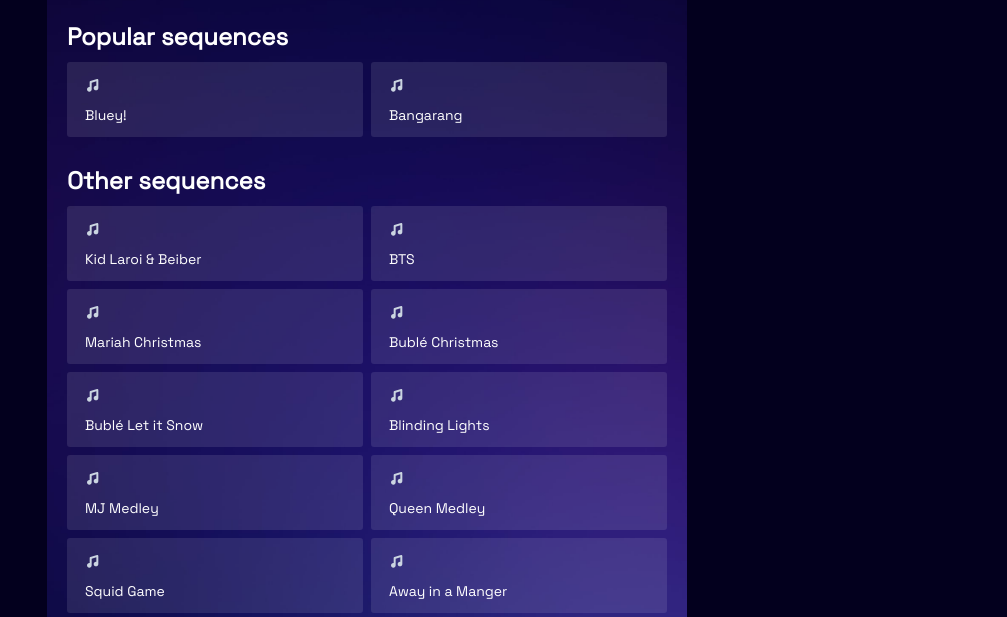
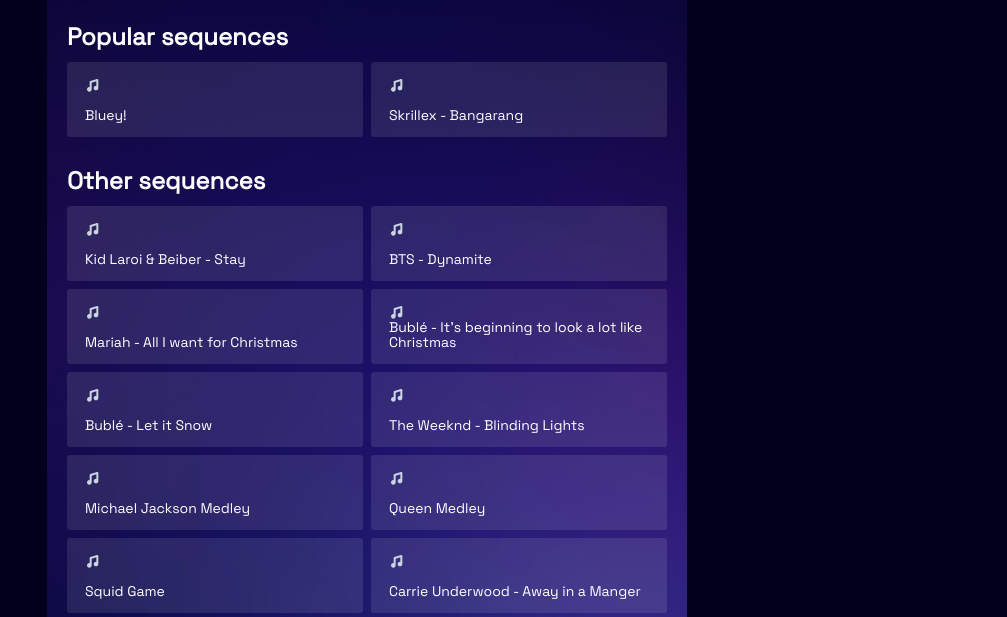
Before and after one commit to xelfer/xmas-web, a website: page static/index.html in a window 1280 px wide. Shown: the part 183-800 px from the top of the page, without its empty margins (273-1280 px from the left). Drawn offline with nearby package versions, Linux system fonts and the light colour scheme; no server answers.

Commit message:
update names in index

```diff
--- a/static/index.html
+++ b/static/index.html
@@ -75,7 +75,7 @@
 
         </span>
         <span class="text">
-          Bangarang
+          Skrillex - Bangarang
         </span>
       </a>
     </div>
@@ -97,7 +97,7 @@
 
         </span>
         <span class="text">
-	  Kid Laroi & Beiber
+	  Kid Laroi & Beiber - Stay
         </span>
       </a>
       <a class="yellow" href="#" data-sequence="./playSequence/Dynamite.fseq">
@@ -115,7 +115,7 @@
 
         </span>
          <span class="text">
-        BTS
+        BTS - Dynamite
         </span>
       </a>
       <a class="red" href="#" data-sequence="./playSequence/Mariah.fseq">
@@ -133,7 +133,7 @@
 
         </span>
         <span class="text">
-	  Mariah Christmas
+	  Mariah - All I want for Christmas
         </span>
       </a>
       <a class="orange" href="#" data-sequence="./playSequence/IBTLALLC.fseq">
@@ -151,7 +151,7 @@
 
         </span>
         <span class="text">
-	  Bublé Christmas
+	  Bublé - It's beginning to look a lot like Christmas
         </span>
       </a>
       <a class="aqua" href="#" data-sequence="./playSequence/LIS.fseq">
@@ -169,7 +169,7 @@
 
         </span>
         <span class="text">
-	  Bublé Let it Snow
+	  Bublé - Let it Snow
         </span>
       </a>
       <a class="rainbow" href="#" data-sequence="./playSequence/BlindingLights.fseq">
@@ -187,7 +187,7 @@
 
         </span>
         <span class="text">
-	  Blinding Lights
+	  The Weeknd - Blinding Lights
         </span>
       </a>
       <a class="purple" href="#" data-sequence="./playSequence/MJ.fseq">
@@ -205,7 +205,7 @@
 
         </span>
         <span class="text">
-          MJ Medley
+          Michael Jackson Medley
         </span>
       </a>
       <a class="green" href="#" data-sequence="./playSequence/Queen.fseq">
@@ -259,7 +259,7 @@
 
         </span>
         <span class="text">
-          Away in a Manger
+          Carrie Underwood - Away in a Manger
         </span>
       </a>
       <a class="rainbow" href="#" data-sequence="./playSequence/ChristmasTime.fseq">
```
